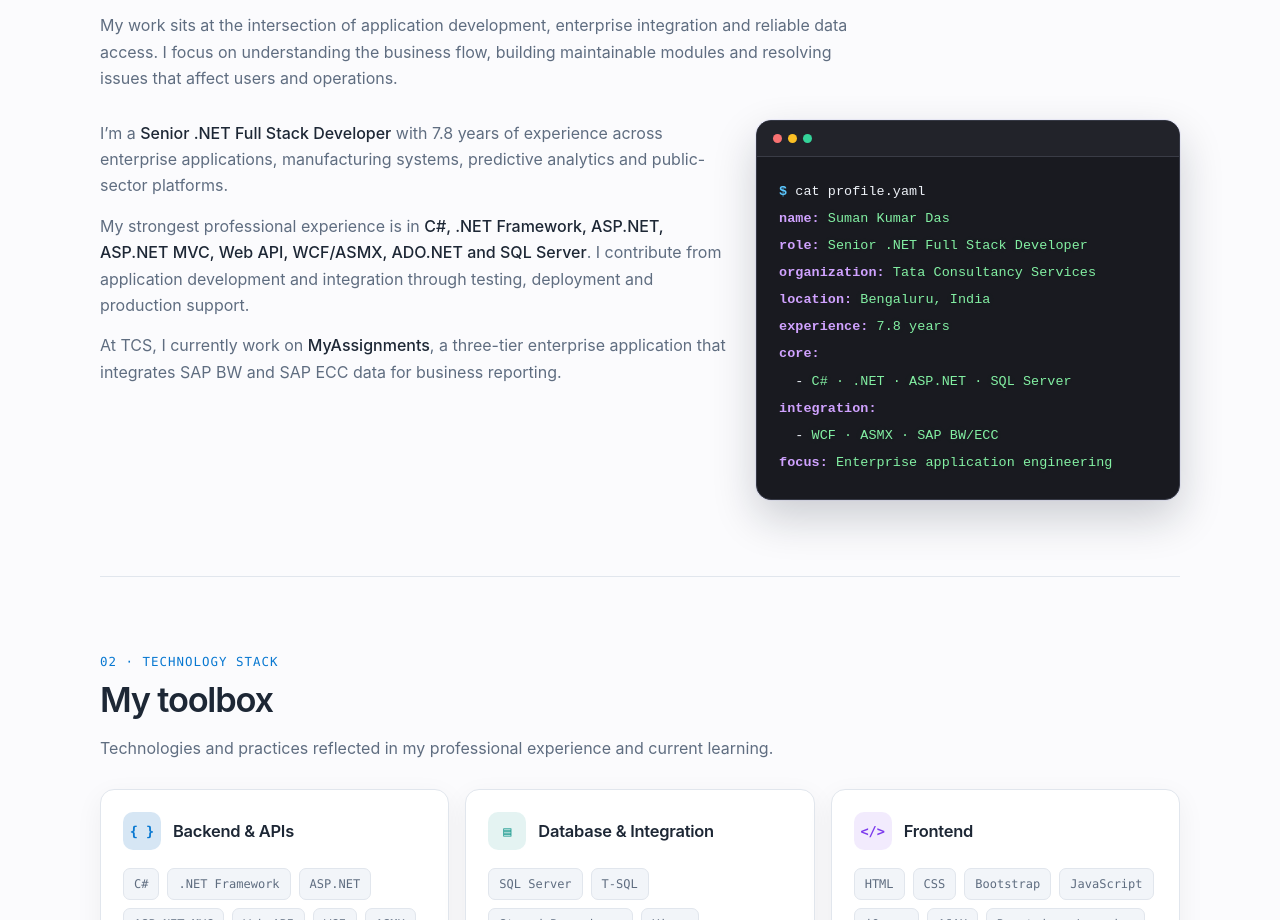
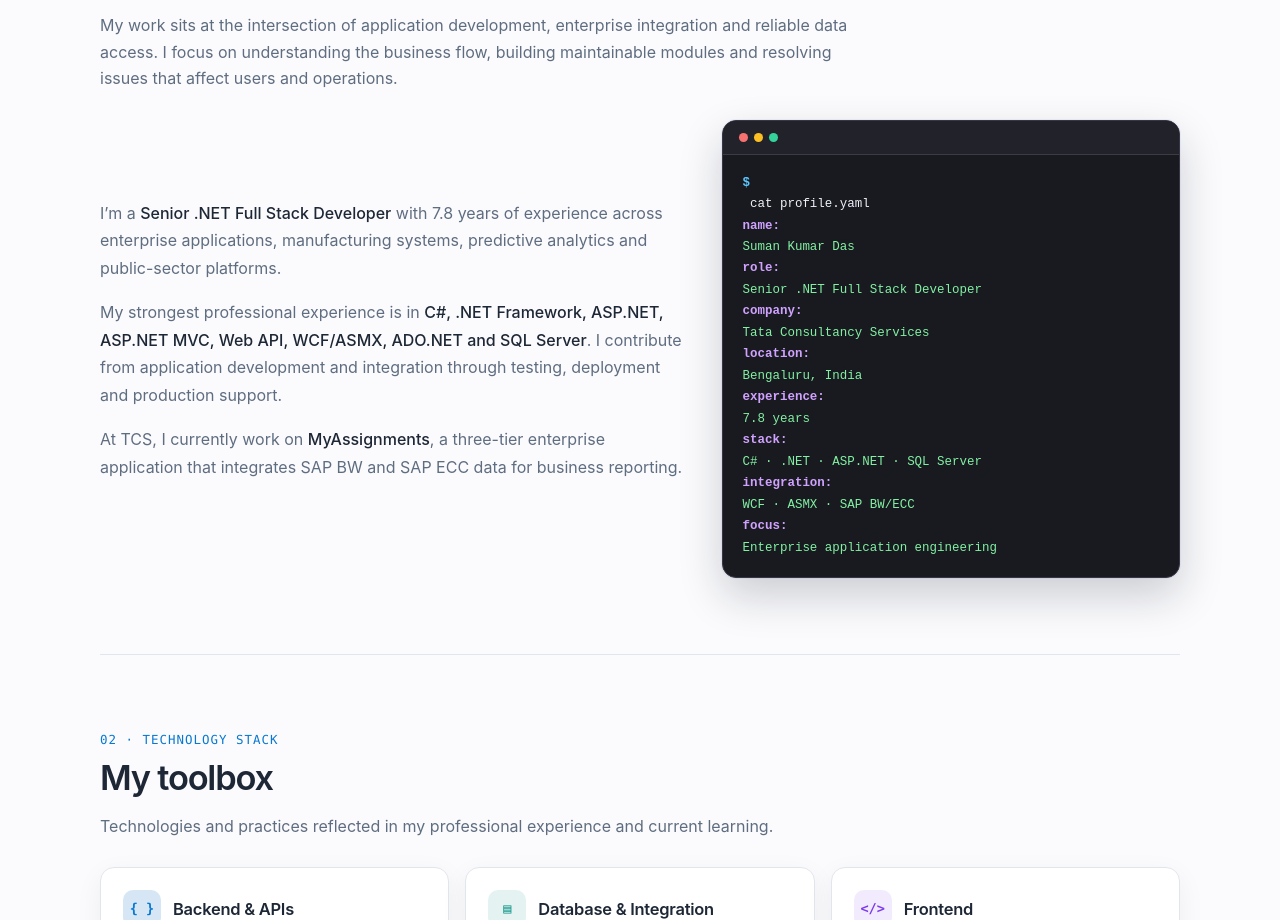
Before and after one commit to sumandfs/sumandfs.github.io, a plain HTML site: page index.html in a window 1280 px wide. Shown: the part 1080-2000 px from the top of the page. Drawn offline with Linux system fonts and the light colour scheme.

Commit message:
Align About terminal card and balance its proportions

```diff
--- a/index.html
+++ b/index.html
@@ -416,6 +416,49 @@
       .terminal pre { padding:17px 16px 19px !important; font-size:.76rem !important; line-height:1.95 !important; }
     }
 
+
+    /* Balance the About copy and terminal card on the same visual baseline */
+    .about-grid {
+      grid-template-columns:minmax(0,1.12fr) minmax(390px,.88fr) !important;
+      align-items:center !important;
+      gap:38px !important;
+    }
+    .about-copy { max-width:660px; }
+    .about-copy p { line-height:1.72; margin-bottom:17px; }
+    .terminal {
+      width:100%;
+      max-width:520px;
+      justify-self:end;
+      align-self:center;
+      min-height:360px;
+      display:flex;
+      flex-direction:column;
+      border-radius:14px !important;
+    }
+    .terminal-bar { flex:0 0 auto; padding:12px 16px !important; }
+    .terminal pre {
+      flex:1 1 auto;
+      display:flex;
+      flex-direction:column;
+      justify-content:center;
+      padding:18px 20px !important;
+      font-size:.78rem !important;
+      line-height:1.72 !important;
+      letter-spacing:0 !important;
+      overflow-wrap:anywhere;
+    }
+    .terminal .k, .terminal .v, .terminal .prompt { font-size:inherit; }
+    @media (max-width:900px) {
+      .about-grid {
+        grid-template-columns:minmax(0,1fr) !important;
+        align-items:stretch !important;
+        gap:24px !important;
+      }
+      .about-copy { max-width:none; }
+      .terminal { max-width:none; min-height:0; }
+      .terminal pre { padding:18px !important; line-height:1.75 !important; }
+    }
+
   </style>
 </head>
 <body>
@@ -508,13 +551,11 @@
             <pre><span class="prompt">$</span> cat profile.yaml
 <span class="k">name:</span> <span class="v">Suman Kumar Das</span>
 <span class="k">role:</span> <span class="v">Senior .NET Full Stack Developer</span>
-<span class="k">organization:</span> <span class="v">Tata Consultancy Services</span>
+<span class="k">company:</span> <span class="v">Tata Consultancy Services</span>
 <span class="k">location:</span> <span class="v">Bengaluru, India</span>
 <span class="k">experience:</span> <span class="v">7.8 years</span>
-<span class="k">core:</span>
-  - <span class="v">C# · .NET · ASP.NET · SQL Server</span>
-<span class="k">integration:</span>
-  - <span class="v">WCF · ASMX · SAP BW/ECC</span>
+<span class="k">stack:</span> <span class="v">C# · .NET · ASP.NET · SQL Server</span>
+<span class="k">integration:</span> <span class="v">WCF · ASMX · SAP BW/ECC</span>
 <span class="k">focus:</span> <span class="v">Enterprise application engineering</span></pre>
           </div>
         </div>
```
